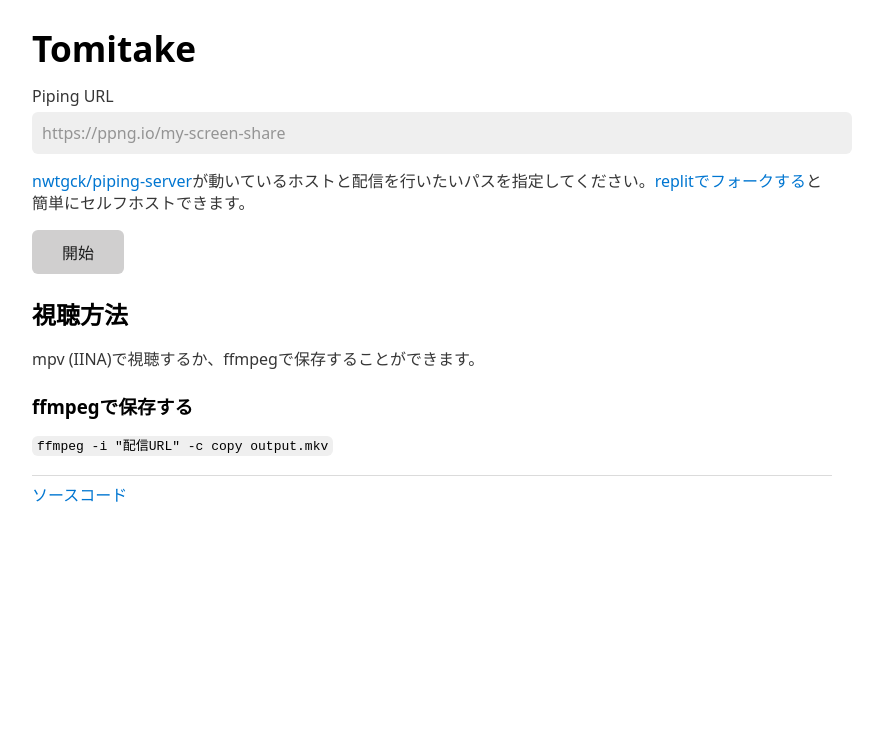
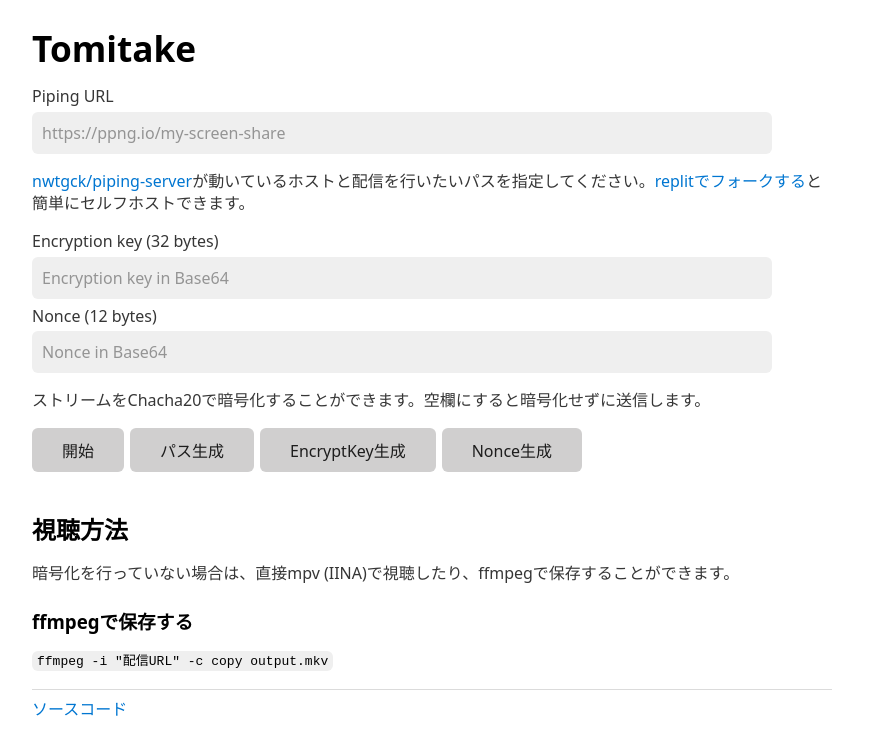
Before and after one commit to ci7lus/friend-password, a React (Vite) app: page / in a window 1280 px wide. Shown: the top 754 px of the page, without its empty margins (208-1091 px from the left). Built offline with nearby package versions, Linux system fonts and the light colour scheme.

Commit message:
✨ ストリーム暗号(chacha20)サポート

```diff
--- a/package.json
+++ b/package.json
@@ -11,12 +11,15 @@
     "lint:prettier": "prettier --check '**/*.{ts,tsx}'"
   },
   "dependencies": {
+    "chacha20-universal": "^1.0.4",
     "react": "^17.0.0",
-    "react-dom": "^17.0.0"
+    "react-dom": "^17.0.0",
+    "uuid": "^8.3.2"
   },
   "devDependencies": {
     "@types/react": "^17.0.0",
     "@types/react-dom": "^17.0.0",
+    "@types/uuid": "^8.3.3",
     "@vitejs/plugin-react": "^1.0.0",
     "prettier": "^2.5.0",
     "typescript": "^4.3.2",
--- a/src/App.tsx
+++ b/src/App.tsx
@@ -1,5 +1,10 @@
 import { useEffect, useState } from "react"
-import { isStreamUploadSupported, mediaStreamToReadableStream } from "./stream"
+import { v4 as uuid } from "uuid"
+import { isStreamUploadSupported } from "./stream"
+import { base64ToUint8Array, uint8ArrayToBase64 } from "./utils"
+import Worker from "./worker?worker"
+
+const worker = new Worker()
 
 function App() {
   const [url, setUrl] = useState("")
@@ -13,8 +18,18 @@ function App() {
     if (last !== null) {
       setUrl(last)
     }
+    const key = localStorage.getItem("key")
+    if (key !== null) {
+      setEncryptKey(key)
+    }
+    const nonce = localStorage.getItem("nonce")
+    if (nonce !== null) {
+      setNonce(nonce)
+    }
   }, [])
   const [resp, setResp] = useState("")
+  const [encryptKey, setEncryptKey] = useState("")
+  const [nonce, setNonce] = useState("")
 
   return (
     <div>
@@ -45,8 +60,22 @@ function App() {
           e.preventDefault()
           setIsDisabled(true)
           setResp("")
+          const keyInArr = base64ToUint8Array(encryptKey)
+          if (keyInArr.byteLength !== 32) {
+            throw new Error("key is not 32 bytes")
+          }
+          const nonceInArr = base64ToUint8Array(nonce)
+          if (nonceInArr.byteLength !== 12) {
+            throw new Error("nonce is not 12 bytes")
+          }
           try {
             localStorage.setItem("last", url)
+            if (encryptKey) {
+              localStorage.setItem("key", encryptKey)
+            }
+            if (nonce) {
+              localStorage.setItem("nonce", nonce)
+            }
           } catch {}
           navigator.mediaDevices
             .getDisplayMedia({
@@ -63,16 +92,34 @@ function App() {
               },
             })
             .then((mediaStream) => {
-              const readableStream = mediaStreamToReadableStream(
-                mediaStream,
-                100
+              const recorder = new MediaRecorder(mediaStream)
+              const readableStream = new ReadableStream({
+                start(ctrl) {
+                  recorder.ondataavailable = async (e) => {
+                    ctrl.enqueue(await e.data.arrayBuffer())
+                  }
+                  recorder.start(100)
+                },
+                cancel() {
+                  recorder.stop()
+                },
+              })
+              const transformStream = new TransformStream()
+
+              worker.postMessage(
+                {
+                  key: keyInArr,
+                  nonce: nonceInArr,
+                  readable: readableStream,
+                  writable: transformStream.writable,
+                },
+                [readableStream, transformStream.writable] as never[]
               )
 
               const abort = new AbortController()
-
               fetch(url, {
                 method: "PUT",
-                body: readableStream,
+                body: transformStream.readable,
                 signal: abort.signal,
               })
                 .then((res) => {
@@ -93,7 +140,12 @@ function App() {
                 })
               )
             })
-            .catch(() => setIsDisabled(false))
+            .catch((e) => {
+              setIsDisabled(false)
+              if (e instanceof Error) {
+                setResp(e.message)
+              }
+            })
         }}
       >
         <label htmlFor="url">Piping URL</label>
@@ -106,6 +158,7 @@ function App() {
           onChange={(e) => {
             setUrl(e.currentTarget.value)
           }}
+          required
         />
         <p>
           <a href="https://github.com/nwtgck/piping-server">
@@ -115,7 +168,65 @@ function App() {
           <a href="https://replit.com/@nwtgck/piping">replitでフォークする</a>
           と簡単にセルフホストできます。
         </p>
-        <input type="submit" value="開始" disabled={isDisabled} />
+        <label htmlFor="encryptKey">Encryption key (32 bytes)</label>
+        <input
+          type="text"
+          name="encryptKey"
+          id="encryptKey"
+          placeholder="Encryption key in Base64"
+          value={encryptKey}
+          onChange={(e) => {
+            setEncryptKey(e.currentTarget.value)
+          }}
+        />
+        <label htmlFor="nonce">Nonce (12 bytes)</label>
+        <input
+          type="text"
+          name="nonce"
+          id="nonce"
+          placeholder="Nonce in Base64"
+          value={nonce}
+          onChange={(e) => {
+            setNonce(e.currentTarget.value)
+          }}
+          required={0 < encryptKey.length}
+        />
+        <p>
+          ストリームをChacha20で暗号化することができます。空欄にすると暗号化せずに送信します。
+        </p>
+        <div className="buttons">
+          <input type="submit" value="開始" disabled={isDisabled} />
+          <input
+            type="button"
+            value="パス生成"
+            disabled={isDisabled}
+            onClick={() => {
+              const u = new URL(url)
+              u.pathname = uuid()
+              setUrl(u.href)
+            }}
+          />
+          <input
+            type="button"
+            value="EncryptKey生成"
+            disabled={isDisabled}
+            onClick={() => {
+              const n = new Uint8Array(32)
+              crypto.getRandomValues(n)
+              setEncryptKey(uint8ArrayToBase64(n))
+            }}
+          />
+          <input
+            type="button"
+            value="Nonce生成"
+            disabled={isDisabled}
+            onClick={() => {
+              const n = new Uint8Array(12)
+              crypto.getRandomValues(n)
+              setNonce(uint8ArrayToBase64(n))
+            }}
+          />
+        </div>
       </form>
       {resp && (
         <div>
@@ -127,7 +238,10 @@ function App() {
       )}
       <div>
         <h2>視聴方法</h2>
-        <p>mpv (IINA)で視聴するか、ffmpegで保存することができます。</p>
+        <p>
+          暗号化を行っていない場合は、直接mpv
+          (IINA)で視聴したり、ffmpegで保存することができます。
+        </p>
         <h3>ffmpegで保存する</h3>
         <code>ffmpeg -i "配信URL" -c copy output.mkv</code>
       </div>
--- a/src/index.css
+++ b/src/index.css
@@ -1,5 +1,5 @@
 input[type="text"] {
-  width: 100%;
+  width: 90%;
 }
 
 .warn {
@@ -10,3 +10,8 @@ input[type="text"] {
 div {
   padding: 0 0 0.7rem;
 }
+.buttons {
+  display: flex;
+  justify-content: flex-start;
+  flex-wrap: wrap;
+}
--- /dev/null
+++ b/src/utils.ts
@@ -0,0 +1,11 @@
+// https://scrapbox.io/nwtgck/JavaScript%E3%81%A7Uint8Array_%E2%87%84_Base64%E6%96%87%E5%AD%97%E5%88%97%E3%81%AE%E7%9B%B8%E4%BA%92%E5%A4%89%E6%8F%9B
+
+// (from: https://stackoverflow.com/a/11562550/2885946)
+export function uint8ArrayToBase64(uint8Array: Uint8Array) {
+  return btoa(String.fromCharCode(...uint8Array))
+}
+
+// https://stackoverflow.com/questions/21797299/convert-base64-string-to-arraybuffer
+export function base64ToUint8Array(base64Str: string) {
+  return Uint8Array.from(atob(base64Str), (c) => c.charCodeAt(0))
+}
--- /dev/null
+++ b/src/worker.ts
@@ -0,0 +1,34 @@
+import Chacha20 from "chacha20-universal"
+
+const encodeFunction =
+  (chacha: Chacha20 | null) =>
+  (
+    data: ArrayBuffer,
+    controller: TransformStreamDefaultController<unknown>
+  ) => {
+    const dataInUint = new Uint8Array(data)
+    if (!chacha) {
+      controller.enqueue(dataInUint)
+      return
+    }
+    const result = new Uint8Array(data.byteLength)
+    chacha.update(result, dataInUint)
+    controller.enqueue(result)
+  }
+
+const worker: Worker = self as any
+
+worker.onmessage = (event) => {
+  const { readable, writable, key, nonce } = event.data as {
+    key: Uint8Array
+    nonce: Uint8Array
+    readable: ReadableStream
+    writable: WritableStream
+  }
+  const transformStream = new TransformStream({
+    transform: encodeFunction(new Chacha20(nonce, key)),
+  })
+  readable.pipeThrough(transformStream).pipeTo(writable)
+}
+
+export {}
```
Also changed, not shown: src/@types/chacha20.d.ts (added, +7 -0 lines), 2 other files (tests, documents, lock files or other folders).
